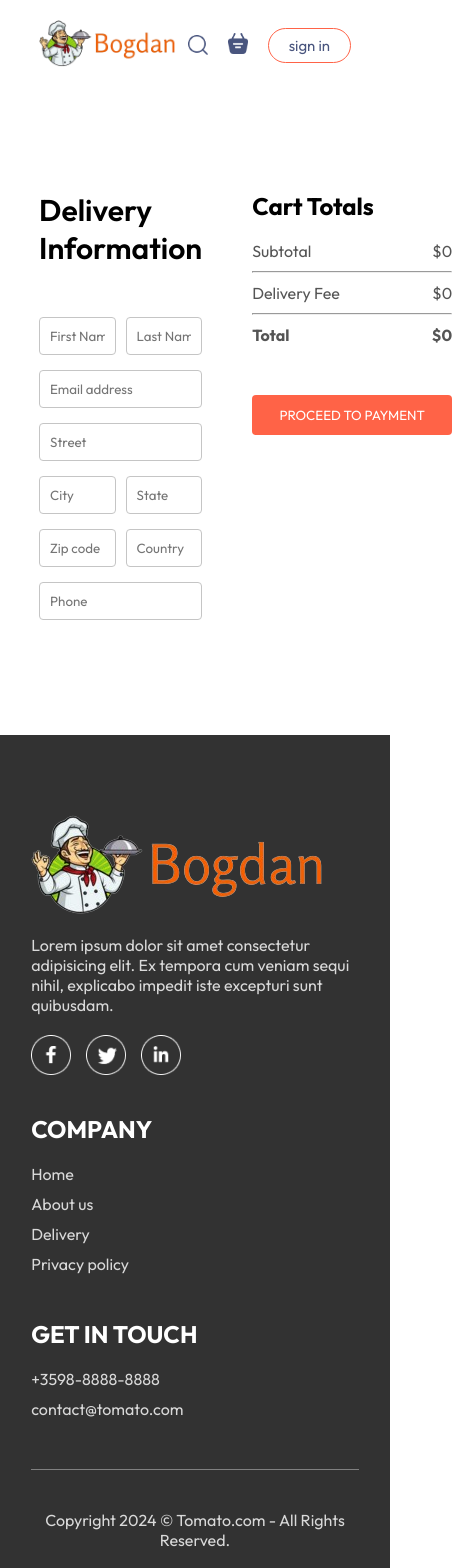
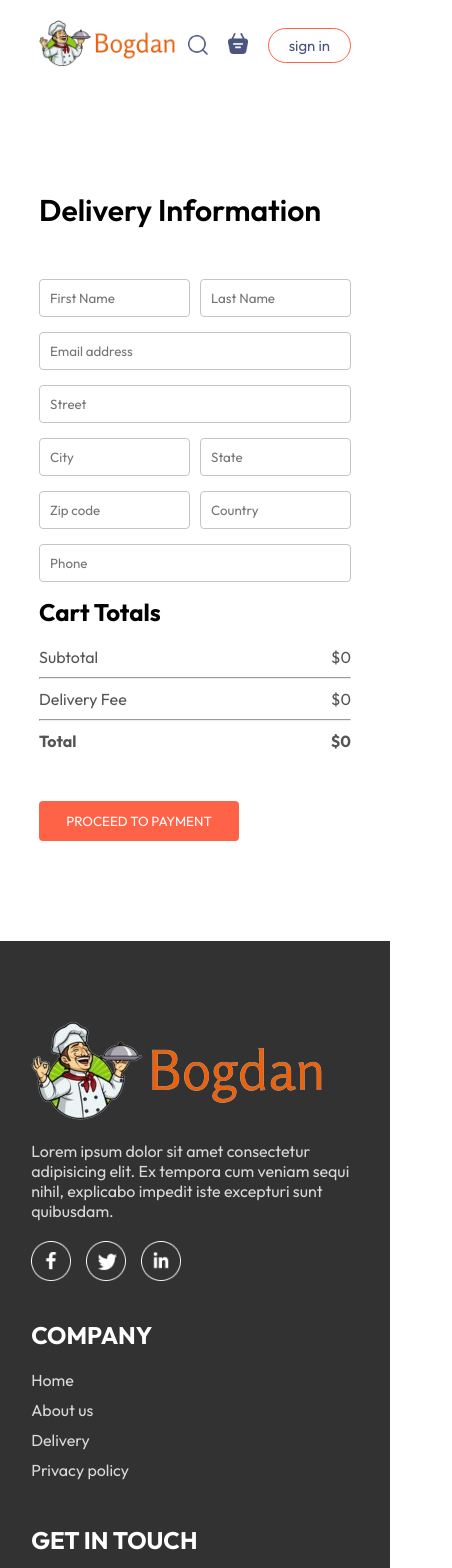
Before and after one commit to bogdangeorgievv/Meal-delivery-service, a React (Vite) app: page /order in a window 390 px wide. Shown: the top 1568 px of the page, 452 px wide, since content can reach past the window. Built offline with nearby package versions, Linux system fonts and the light colour scheme.

Commit message:
Update styling, responsiveness

```diff
--- a/index.html
+++ b/index.html
@@ -2,7 +2,7 @@
 <html lang="en">
   <head>
     <meta charset="UTF-8" />
-    <link rel="icon" type="image/svg+xml" href="/vite.svg" />
+    <link rel="icon" type="image/svg+xml" href="/src/assets/logo-icon.png" />
     <meta name="viewport" content="width=device-width, initial-scale=1.0" />
     <title>My Restaurant</title>
   </head>
--- a/src/components/Footer/Footer.jsx
+++ b/src/components/Footer/Footer.jsx
@@ -28,12 +28,12 @@
                 <h2>GET IN TOUCH</h2>
                 <ul>
                     <li>+3598-8888-8888</li>
-                    <li>contact@tomato.com</li>
+                    <li>bogdan.georgievv1@gmail.com</li>
                 </ul>
             </div>
         </div>
             <hr />
-            <p className='footer-copyright'>Copyright 2024 © Tomato.com - All Rights Reserved.</p>
+            <p className='footer-copyright'>Copyright 2024 © Bogdan.com - All Rights Reserved.</p>
 
     </div>
   )
--- a/src/components/Navbar/Navbar.jsx
+++ b/src/components/Navbar/Navbar.jsx
@@ -13,7 +13,7 @@
     <div className='navbar'>
       <Link to="/meal-delivery-service/"><img src={assets.logo} alt="" className="logo" /></Link>
       <ul className="navbar-menu">
-        <Link to='/' onClick={() => setMenu("home")} className={menu==="home"?"active":""}>home</Link>
+        <Link to='/meal-delivery-service/' onClick={() => setMenu("home")} className={menu==="home"?"active":""}>home</Link>
         <a href='#explore-menu' onClick={() => setMenu("menu")} className={menu==="menu"?"active":""}>menu</a>
         <a href='#app-download' onClick={() => setMenu("mobile-app")} className={menu==="mobile-app"?"active":""}>mobile-app</a>
         <a href='#footer' onClick={() => setMenu("contact-us")} className={menu==="contact-us"?"active":""}>contact us</a>
--- a/src/pages/PlaceOrder/PlaceOrder.css
+++ b/src/pages/PlaceOrder/PlaceOrder.css
@@ -39,3 +39,9 @@
 .place-order .cart-total button {
     margin-top: 30px;
 }
+
+@media (max-width: 700px) {
+    .place-order {
+        display: block;
+    }
+}
```
Also changed, not shown: src/assets/logo-icon.png (added).
